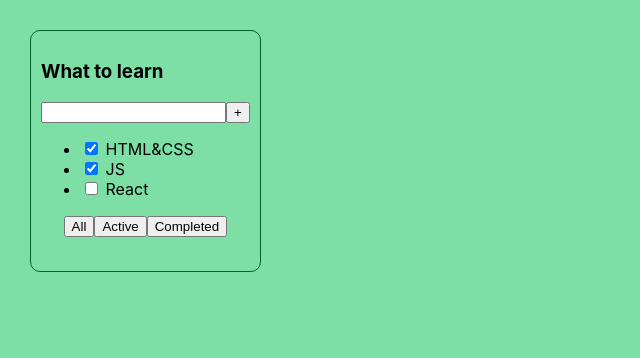
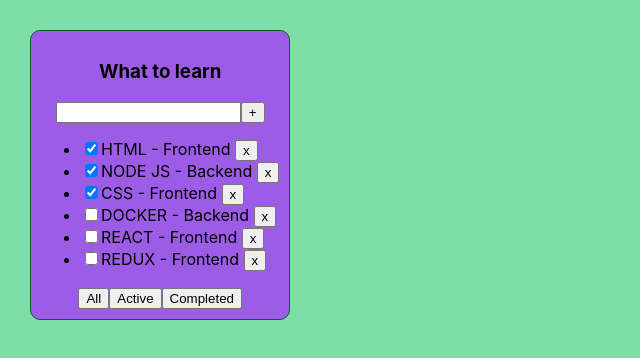
Before and after one commit to igor-minaev/todolist-repeat, a React (Create React App) app: page / in a window 1280 px wide. Shown: the top 358 px of the page, without its empty margins (0-640 px from the left). Built offline with nearby package versions, Linux system fonts and the light colour scheme.

Commit message:
add filtration for tasks

```diff
--- a/src/App.css
+++ b/src/App.css
@@ -13,9 +13,18 @@
     padding: 10px;
     border: 1px solid #046027;
     border-radius: 10px;
-    height: 220px;
+    height: max-content;
+    background-color: #9d5ce5;
 }
 
 .buttons {
     text-align: center;
 }
+
+h3 {
+    text-align: center;
+}
+
+.input{
+    text-align: center;
+}
--- a/src/App.tsx
+++ b/src/App.tsx
@@ -1,11 +1,51 @@
-import React from 'react';
+import React, {useState} from 'react';
 import './App.css';
 import {Todolist} from './components/Todolist';
 
+type CategoryType = 'Frontend' | 'Backend'
+export type TaskType = {
+    id: string
+    category: CategoryType
+    title: string
+    isDone: boolean
+}
+export type FilterType = 'all' | 'active' | 'completed'
+
 function App() {
+    const todolistTitle = 'What to learn'
+    const [tasks, setTasks] = useState<TaskType[]>([
+        {id: crypto.randomUUID(), category: 'Frontend', title: 'HTML', isDone: true},
+        {id: crypto.randomUUID(), category: 'Backend', title: 'NODE JS', isDone: true},
+        {id: crypto.randomUUID(), category: 'Frontend', title: 'CSS', isDone: true},
+        {id: crypto.randomUUID(), category: 'Backend', title: 'DOCKER', isDone: false},
+        {id: crypto.randomUUID(), category: 'Frontend', title: 'REACT', isDone: false},
+        {id: crypto.randomUUID(), category: 'Frontend', title: 'REDUX', isDone: false}
+    ])
+    const [filter, setFilter] = useState<FilterType>('all')
+
+    const removeTask = (taskId: string) => setTasks(tasks.filter(t => t.id !== taskId))
+    const changeFilter = (newFilterValue: FilterType) => setFilter(newFilterValue)
+
+    const getFilteredTasks = (allTask: TaskType[], filter: FilterType): TaskType[] => {
+        switch (filter) {
+            case 'active':
+                return allTask.filter(t => !t.isDone)
+            case 'completed':
+                return allTask.filter(t => t.isDone)
+            default:
+                return allTask
+        }
+    }
+    const filteredTasks = getFilteredTasks(tasks, filter)
+
     return (
         <div className="App">
-            <Todolist/>
+            <Todolist
+                title={todolistTitle}
+                tasks={filteredTasks}
+                removeTask={removeTask}
+                changeFilter={changeFilter}
+            />
         </div>
     );
 }
--- a/src/components/Todolist.tsx
+++ b/src/components/Todolist.tsx
@@ -1,22 +1,48 @@
-import React from 'react';
+import React, {FC} from 'react';
+import {FilterType, TaskType} from '../App';
 
-export const Todolist = () => {
+
+type TodolistPropsType = {
+    title: string
+    tasks: TaskType[]
+    removeTask: (taskId: string) => void
+    changeFilter: (newFilterValue: FilterType) => void
+}
+
+export const Todolist: FC<TodolistPropsType> = (
+    {
+        title, tasks, removeTask, changeFilter
+    }) => {
+    const mappedTasks: JSX.Element[] = tasks.map(task => {
+        const onClickHandler = () => removeTask(task.id)
+        return (
+            <li key={task.id}>
+                <input type="checkbox" checked={task.isDone}/>
+                <span>{task.title} - </span>
+                <span>{task.category} </span>
+                <button onClick={onClickHandler}>x</button>
+            </li>
+        )
+    })
+    const onClickAllFilter = () => changeFilter('all')
+    const onClickActiveFilter = () => changeFilter('active')
+    const onClickCompletedFilter = () => changeFilter('completed')
+
+    const tasksForRender: JSX.Element = tasks.length
+        ? <ul>{mappedTasks}</ul>
+        : <span>Your task list is empty!</span>
     return (
-        <div className='todolist'>
-            <h3>What to learn</h3>
-            <div>
+        <div className="todolist">
+            <h3>{title}</h3>
+            <div className="input">
                 <input/>
                 <button>+</button>
             </div>
-            <ul>
-                <li><input type="checkbox" checked={true}/> <span>HTML&CSS</span></li>
-                <li><input type="checkbox" checked={true}/> <span>JS</span></li>
-                <li><input type="checkbox" checked={false}/> <span>React</span></li>
-            </ul>
-            <div className='buttons'>
-                <button>All</button>
-                <button>Active</button>
-                <button>Completed</button>
+            {tasksForRender}
+            <div className="buttons">
+                <button onClick={onClickAllFilter}>All</button>
+                <button onClick={onClickActiveFilter}>Active</button>
+                <button onClick={onClickCompletedFilter}>Completed</button>
             </div>
         </div>
     );
```
